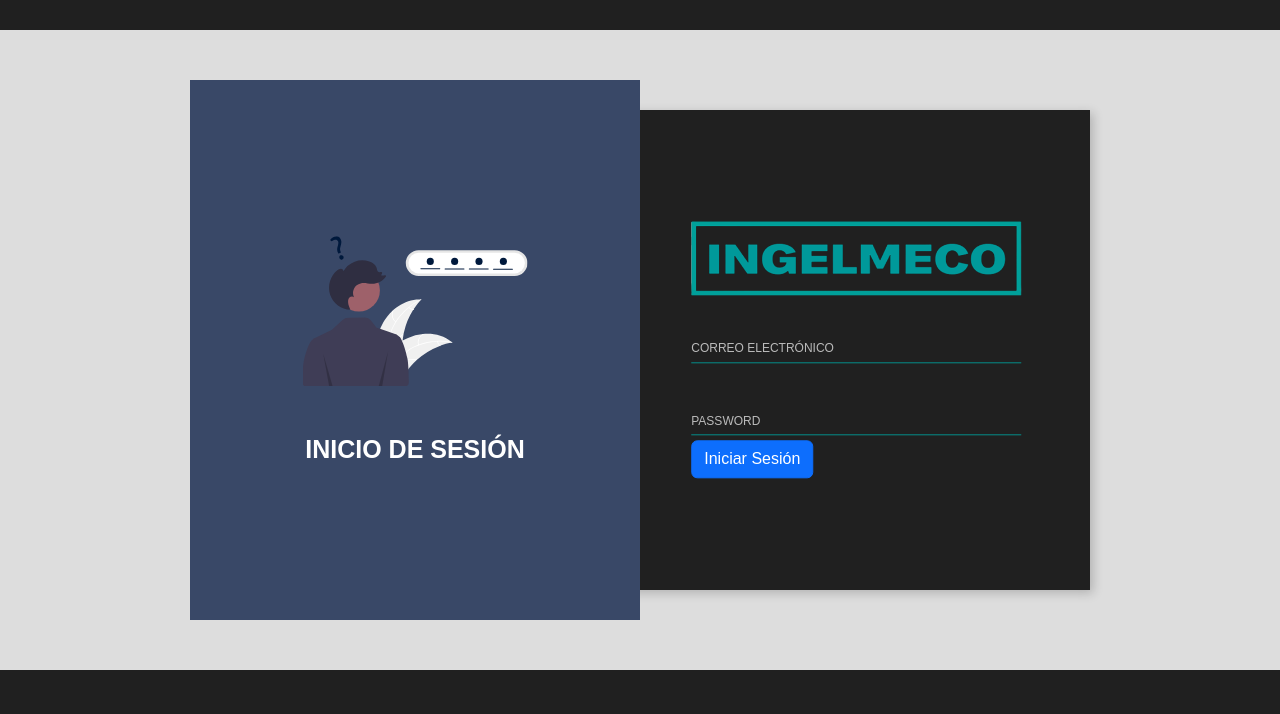
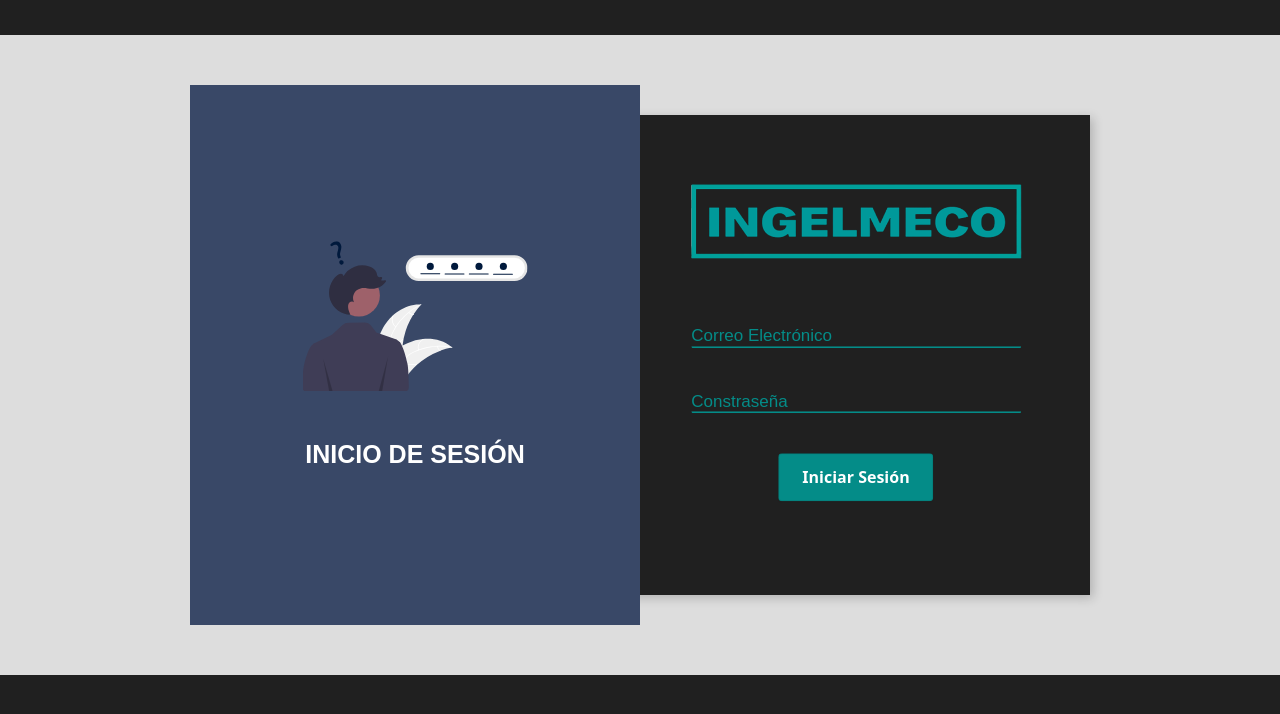
Before and after one commit to AlexGalo0/INGELMECO-Admin, a React (Vite) app: page / in a window 1280 px wide. Shown: the top 714 px of the page. Built offline with nearby package versions, Linux system fonts and the light colour scheme.

Commit message:
estilos login final desktop

```diff
--- a/src/Components/AdminForm.tsx
+++ b/src/Components/AdminForm.tsx
@@ -1,7 +1,6 @@
 import { auth } from "../config/firebase.js";
 import { signInWithEmailAndPassword } from "firebase/auth";
 import { useAdminForm } from "../hooks/useAdminForm.js";
-import { useState } from "react";
 
 export const AdminForm = () => {
   const {
@@ -41,57 +40,46 @@ export const AdminForm = () => {
       });
   };
 
-  const handleFocus = (state: React.Dispatch<React.SetStateAction<boolean>>) => {
-    state(true);
-  };
-
-  const handleBlur = (state: React.Dispatch<React.SetStateAction<boolean>>, variable: string) => {
-    if (variable === '') {
-      state(false);
-    }
-  };
-
-  const [isActiveEml, setIsActiveEml] = useState<boolean>(false);
-  const [isActivePass, setIsActivePass] = useState<boolean>(false);
-
   return (
     <div className="col-sm-6 form">
-      <div className="signup form-peice">
-        <form onSubmit={handleAdminLogin} className="signup-form">
+      <div className="form-peice">
+        <form onSubmit={handleAdminLogin}>
 
-          <img className="img-fluid" src="src\assets\logo.png" alt="Logo Ingemeco img" />
+          <img className="img-fluid pb-4" src="src\assets\logo.png" alt="Logo Ingemeco img" />
 
-          <div className="form-group">
-            <label htmlFor="email" className={isActiveEml ? 'active' : ''}>Correo Electrónico</label>
+
+          <div className="form__group field my-3">
             <input
               type="email"
               id="email"
-              className=""
+              className="form__field"
               value={email}
               onChange={(e) => handleEmailChange(e.target.value)}
-              onFocus={() => handleFocus(setIsActiveEml)}
-              onBlur={() => handleBlur(setIsActiveEml, email)}
+              placeholder="email"
               required
             />
+            <label htmlFor="email" className="form__label">Correo Electrónico</label>
           </div>
 
-          <div className="form-group">
-            <label htmlFor="password" className={isActivePass ? 'active' : ''}>Password</label>
+          <div className="form__group field my-3">
             <input
               type="password"
               id="password"
-              className=""
+              className="form__field"
               value={password}
               onChange={(e) => handlePasswordChange(e.target.value)}
-              onFocus={() => handleFocus(setIsActivePass)}
-              onBlur={() => handleBlur(setIsActivePass, password)}
+              placeholder="email"
               required
             />
+            <label htmlFor="email" className="form__label">Constraseña</label>
           </div>
 
-          <button type="submit" className="btn btn-primary">
-            Iniciar Sesión
-          </button>
+          <div className="d-grid justify-content-center py-4">
+            {/* <button type="submit" className="btn btn-primary">
+              Iniciar Sesión
+            </button> */}
+            <button id="bottone5" type="submit">Iniciar Sesión</button>
+          </div>
 
           {success && (
             <div className="alert alert-success mt-3">
--- a/src/styles.css
+++ b/src/styles.css
@@ -16,7 +16,7 @@ body {
 }
 
 .container-login {
-  margin-top: 30px;
+    margin-top: 35px;
     background-color: var(--color-quinary);
 }
 
@@ -110,12 +110,6 @@ section#formHolder {
     overflow: hidden;
 }
 
-.form .form-peice.switched {
-  transform: translateX(-100%);
-  width: 100%;
-  left: 0;
-}
-
 .form form {
     padding: 0 40px;
     margin: 0;
@@ -126,86 +120,118 @@ section#formHolder {
     transform: translate(-50%, -50%);
 }
 
-.form form .form-group {
-  margin-bottom: 5px;
+/*inputs*/
+.form__group {
     position: relative;
+    padding: 20px 0 0;
+    width: 100%;
+    /* max-width: 180px; */
 }
 
-/* .form form .form-group.hasError input {
-    border-color: #f95959 !important;
+.form__field {
+    font-family: inherit;
+    width: 100%;
+    border: none;
+    border-radius: 2px;
+    border-bottom: 2px solid var(--color-quaternary);
+    outline: 0;
+    font-size: 17px;
+    color: #fff;
+    padding: 1px 0;
+    background: transparent;
+    transition: border-color 0.2s;
 }
 
-.form form .form-group.hasError label {
-    color: #f95959 !important;
-} */
-
-.form form label {
-  font-size: 12px;
-  font-weight: 400;
-  text-transform: uppercase;
-  font-family: "Montserrat", sans-serif;
-  transform: translateY(40px);
-  transition: all 0.4s;
-  cursor: text;
-  z-index: -1;
+.form__field::placeholder {
+    color: transparent;
 }
 
-.form form label.active {
-  transform: translateY(10px);
-  font-size: 10px;
+.form__field:placeholder-shown~.form__label {
+    font-size: 17px;
+    cursor: text;
+    top: 25px;
 }
 
-.form form label.fontSwitch {
-  font-family: "Raleway", sans-serif !important;
-  font-weight: 600;
+.form__label {
+    position: absolute;
+    top: -3px;
+    display: block;
+    transition: 0.2s;
+    font-size: 17px;
+    color: var(--color-quaternary);
+    pointer-events: none;
 }
 
-.form form input:not([type="submit"]) {
-  background: none;
-  outline: none;
-  border: none;
-  display: block;
-  padding: 10px 0;
-  width: 100%;
-  border-bottom: 1px solid var(--color-quaternary);
-  color: #444;
-  font-size: 15px;
-  font-family: "Montserrat", sans-serif;
-  z-index: 1;
+.form__field:focus {
+    padding-bottom: 6px;
+    /* font-weight: 700; */
+    border-width: 3px;
+    border-image: linear-gradient(to right, var(--color-quaternary), var(--color-quaternary));
+    border-image-slice: 1;
 }
 
-.form form input:not([type="submit"]).hasError {
-  border-color: #f95959;
+.form__field:focus~.form__label {
+    position: absolute;
+    top: -5px;
+    display: block;
+    transition: 0.2s;
+    font-size: 17px;
+    color: var(--color-quaternary);
+    /* font-weight: 700; */
 }
 
-/* .form form span.error {
-    color: #f95959;
-    font-family: "Montserrat", sans-serif;
-    font-size: 12px;
-    position: absolute;
-    bottom: -20px;
-    right: 0;
-    display: none;
-} */
-
-footer {
-  text-align: center;
+/* reset input */
+.form__field:required,
+.form__field:invalid {
+    box-shadow: none;
 }
 
-footer p {
-  color: #777;
+/*fin inputs*/
+
+/*boton*/
+#bottone5 {
+    align-items: center;
+    background-color: var(--color-quaternary);
+    border: 1px solid rgba(0, 0, 0, 0.1);
+    border-radius: .25rem;
+    box-shadow: rgba(0, 0, 0, 0.02) 0 1px 3px 0;
+    box-sizing: border-box;
+    color: #FFF;
+    cursor: pointer;
+    display: inline-flex;
+    font-family: system-ui, -apple-system, system-ui, "Helvetica Neue", Helvetica, Arial, sans-serif;
+    font-size: 16px;
+    font-weight: 600;
+    justify-content: center;
+    line-height: 1.25;
+    min-height: 3rem;
+    padding: calc(.875rem - 1px) calc(1.5rem - 1px);
+    text-decoration: none;
+    transition: all 250ms;
+    user-select: none;
+    -webkit-user-select: none;
+    touch-action: manipulation;
+    vertical-align: baseline;
+    width: auto;
 }
 
-footer p a,
-footer p a:focus {
-  color: #b8b09f;
-  transition: all 0.3s;
-  text-decoration: none !important;
+#bottone5:hover,
+#bottone5:focus {
+    border-color: rgba(0, 0, 0, 0.15);
+    box-shadow: rgba(0, 0, 0, 0.1) 0 4px 12px;
+    color: rgba(0, 0, 0, 0.65);
 }
 
-footer p a:hover,
-footer p a:focus:hover {
-  color: #f95959;
+#bottone5:hover {
+    transform: translateY(-1px);
+}
+
+#bottone5:active {
+    background-color: #F0F0F1;
+    border-color: rgba(0, 0, 0, 0.15);
+    box-shadow: rgba(0, 0, 0, 0.06) 0 2px 4px;
+    color: rgba(0, 0, 0, 0.65);
+    transform: translateY(0);
 }
 
 @media (max-width: 768px) {
@@ -260,7 +286,7 @@ footer p a:focus:hover {
         left: 0;
     }
 
-  section#formHolder .form .form-peice > form {
+    section#formHolder .form .form-peice>form {
         width: 100% !important;
         padding: 60px;
         left: 50%;
```
Lines whose indentation alone changed are shown as unchanged.
